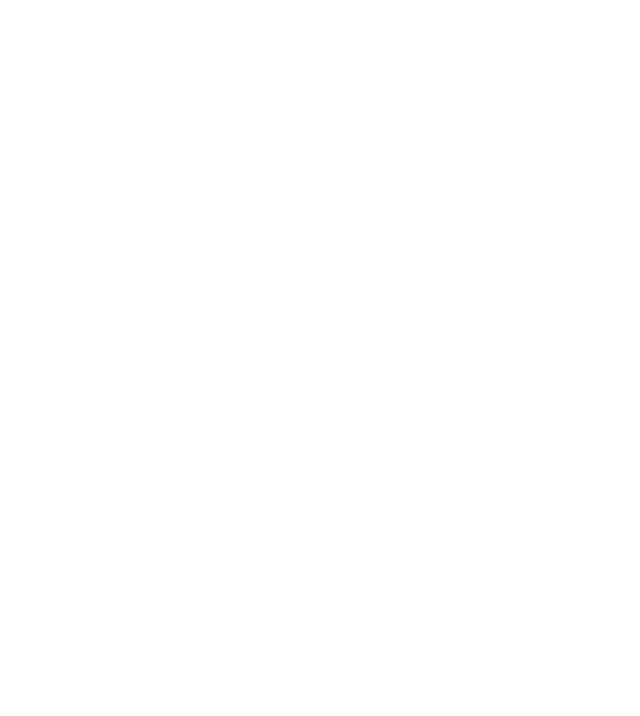
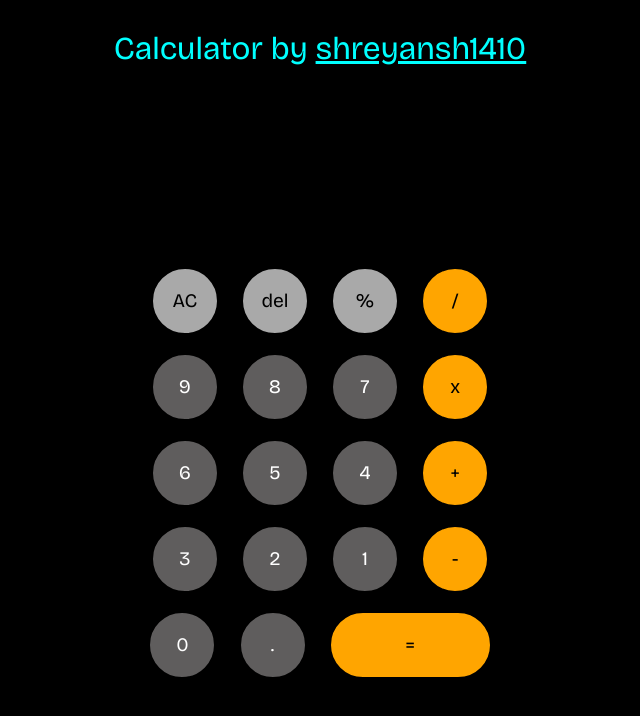
Before and after one commit to shreyansh1410/CODSOFT, a plain HTML site: page Calculator/index.html in a window 1280 px wide. Shown: the whole page, without its empty margins (320-960 px from the left). Drawn offline with nearby package versions, Linux system fonts and the light colour scheme.

Commit message:
Add files via upload

```diff
--- a/Calculator/index.html
+++ b/Calculator/index.html
@@ -1,13 +1,53 @@
 <!DOCTYPE html>
-<html lang="en">
+<html lang="en" >
 <head>
     <meta charset="UTF-8">
     <meta name="viewport" content="width=device-width, initial-scale=1.0">
     <title>Document</title>
     <link rel="stylesheet" href="style.css" type="text/css">
     <link rel="stylesheet" href="utils.css" type="text/css">
+    <title>Calculator</title>
 </head>
 <body>
+    <div id="heading">
+        <h1>
+            Calculator by <a href="https://www.github.com/shreyansh1410">shreyansh1410</a>
+        </h1>
+    </div>
+    <div class="container">
+        <div class="row">
+            <input class="input" type="text">
+        </div>
+        <div class="row">
+            <button class="button specialOne">AC</button>
+            <button class="button specialOne">del</button>
+            <button class="button specialOne">%</button>
+            <button class="button specialTwo">/</button>
+        </div>
+        <div class="row">
+            <button class="button">9</button>
+            <button class="button">8</button>
+            <button class="button">7</button>
+            <button class="button specialTwo">x</button>
+        </div>
+        <div class="row">
+            <button class="button">6</button>
+            <button class="button">5</button>
+            <button class="button">4</button>
+            <button class="button specialTwo">+</button>
+        </div>
+        <div class="row">
+            <button class="button">3</button>
+            <button class="button">2</button>
+            <button class="button">1</button>
+            <button class="button specialTwo">-</button>
+        </div>
+        <div class="row">
+            <button class="button">0</button>
+            <button class="button">.</button>
+            <button class="button specialTwo equals">=</button>
+        </div>
+    </div>
     <script src="index.js"></script>
 </body>
 </html>
--- a/Calculator/index.js
+++ b/Calculator/index.js
@@ -0,0 +1,39 @@
+var string="0";
+var count=0;
+
+for(var i=0;i<document.querySelectorAll(".button").length;i++){
+
+    document.querySelectorAll(".button")[i].addEventListener("click",function(){
+        if(count==0 || string=="0"){
+            string="";
+            document.querySelectorAll(".input").value=string;
+        }
+        var buttonInnerHTML  = this.innerHTML;
+        if(buttonInnerHTML=="="){
+            string = eval(string);
+            document.querySelector("input").value=string;
+        }
+        else if(buttonInnerHTML=="AC"){
+            string="0";
+            document.querySelector("input").value=string;
+        }
+        else if(buttonInnerHTML=="x"){
+            string+="*";
+            document.querySelector(".input").value=string;
+        }
+        else if(buttonInnerHTML=="del"){
+            string=string.substring(0,string.length-1);
+            document.querySelector(".input").value=string;
+        }
+        else{
+            // console.log(this.innerHTML);
+            string+=this.innerHTML;
+            document.querySelector("input").value=string;
+        }
+        count++;
+        console.log(string.length);
+    })
+}
+// document.querySelector(".input").value=hello;
+// $(".input").text="Hello";
+// alert('hello')
--- a/Calculator/style.css
+++ b/Calculator/style.css
@@ -0,0 +1,74 @@
+@import url('https://fonts.googleapis.com/css2?family=Bricolage+Grotesque:opsz@10..48&display=swap');
+#heading{
+    display: flex;
+    align-items: center;
+    justify-content: center;
+    /* background-color: red; */
+    font-family: 'Bricolage Grotesque', sans-serif;
+}
+
+body{
+    background-color: black;
+    font-family: 'Bricolage Grotesque', sans-serif;
+}
+
+h1{
+    color: aqua;
+}
+a{
+    color: aqua;
+}
+
+.button{
+    width: 70px;
+    height: 70px;
+    border: 3px solid black;
+    border-radius: 50%;
+    background-color:rgb(95, 93, 93);
+    font-size: larger;
+    font-weight: bold;
+    font-family: 'Bricolage Grotesque', sans-serif;
+    margin: 8px 8px;
+    padding: 0px;
+    color: white;
+}
+
+.container{
+    background-color: black;
+    margin: auto;
+    display: flex;
+    flex-direction: column;
+    justify-content: center;
+    align-items: center;
+    width: 376px;
+    border-radius: 10px;
+    padding-top: 10px;
+}
+
+.input{
+    margin: 3px;
+    height: 150px;
+    max-width: 340px;
+    font-size: 70px;
+    border-radius: 9px;
+    background-color: black;
+    border: black;
+    color: white;
+}
+
+.button.specialOne{
+    background-color: darkgray;
+    color: black;
+}
+
+.button.specialTwo{
+    border-radius: 150px;
+    font-weight: bolder;
+    background-color: orange;
+    color: black;
+}
+
+.button.specialTwo.equals{
+    width: 165px;
+    border-radius: 150px;
+}
```
